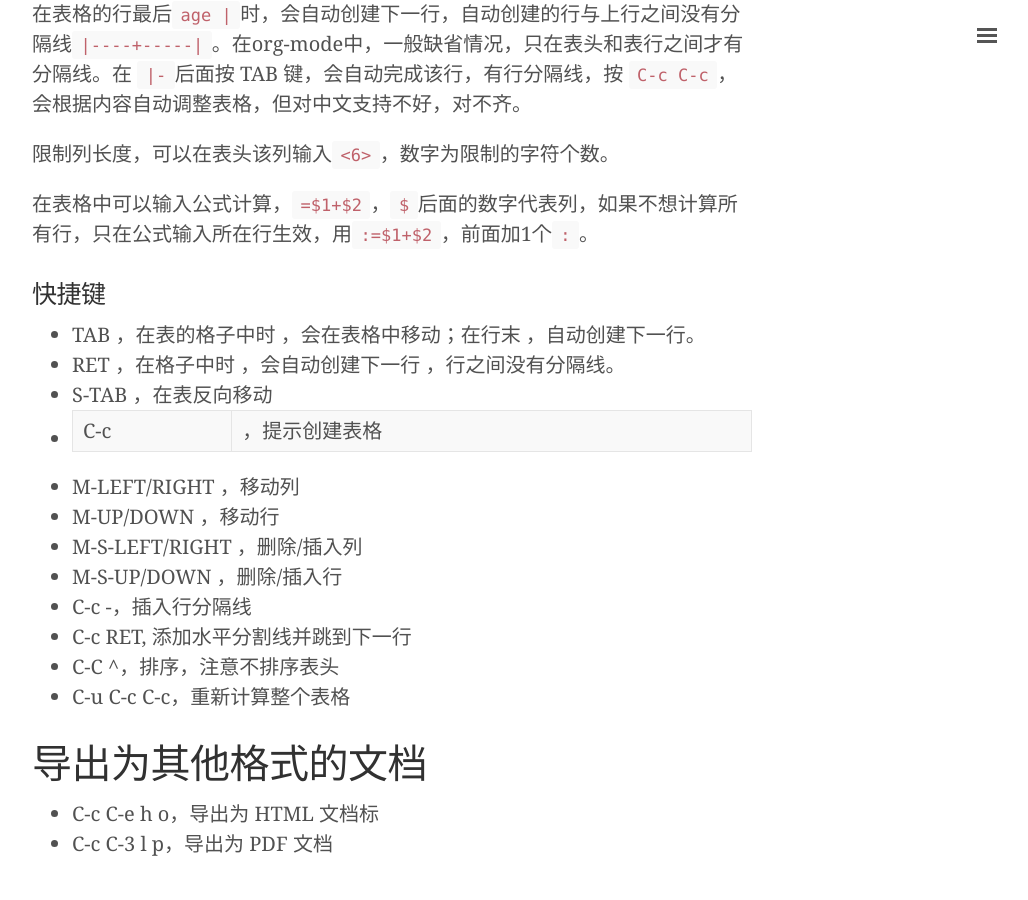
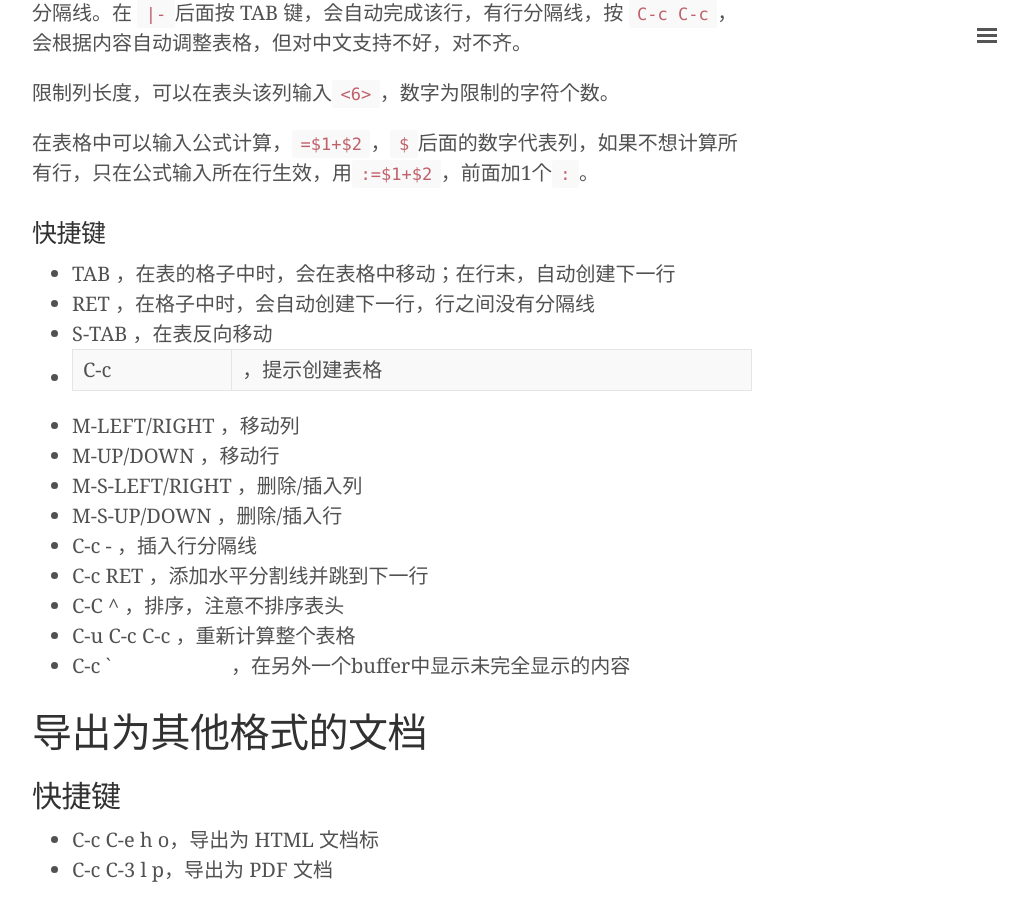
Before and after one commit to 0000-bigtree/0000-bigtree.github.io, a Jekyll site: the page built from _posts/2015-11-28-org-mode.md, in a window 1280 px wide and 900 px high, scrolled down 2529 px. Shown: the whole window, without its empty margins (248-1276 px from the left). Built offline with Jekyll 4.4.1, drawn with Linux system fonts in a browser that asks for light colours.

Commit message:
format fix

```diff
--- a/_posts/2015-11-28-org-mode.md
+++ b/_posts/2015-11-28-org-mode.md
@@ -96,21 +94,23 @@
 
 ### 快捷键
 
-* TAB            ，在表的格子中时 ，会在表格中移动；在行末 ，自动创建下一行。
-* RET            ，在格子中时     ，会自动创建下一行       ，行之间没有分隔线。
+* TAB            ，在表的格子中时，会在表格中移动；在行末，自动创建下一行
+* RET            ，在格子中时，会自动创建下一行，行之间没有分隔线
 * S-TAB          ，在表反向移动
 * C-c |          ，提示创建表格
 * M-LEFT/RIGHT   ，移动列
 * M-UP/DOWN      ，移动行
 * M-S-LEFT/RIGHT ，删除/插入列
 * M-S-UP/DOWN    ，删除/插入行
-* C-c -，插入行分隔线
-* C-c RET, 添加水平分割线并跳到下一行
-* C-C ^，排序，注意不排序表头
-* C-u C-c C-c，重新计算整个表格
-
+* C-c -          ，插入行分隔线
+* C-c RET        ，添加水平分割线并跳到下一行
+* C-C ^          ，排序，注意不排序表头
+* C-u C-c C-c    ，重新计算整个表格
+* C-c `　　　　　　，在另外一个buffer中显示未完全显示的内容
 
 # 导出为其他格式的文档
 
+## 快捷键
+
 * C-c C-e h o，导出为 HTML 文档标
 * C-c C-3 l p，导出为 PDF 文档
```
Also changed, not shown: other parts of _posts/2015-11-28-org-mode.md (+0 -2 lines).
